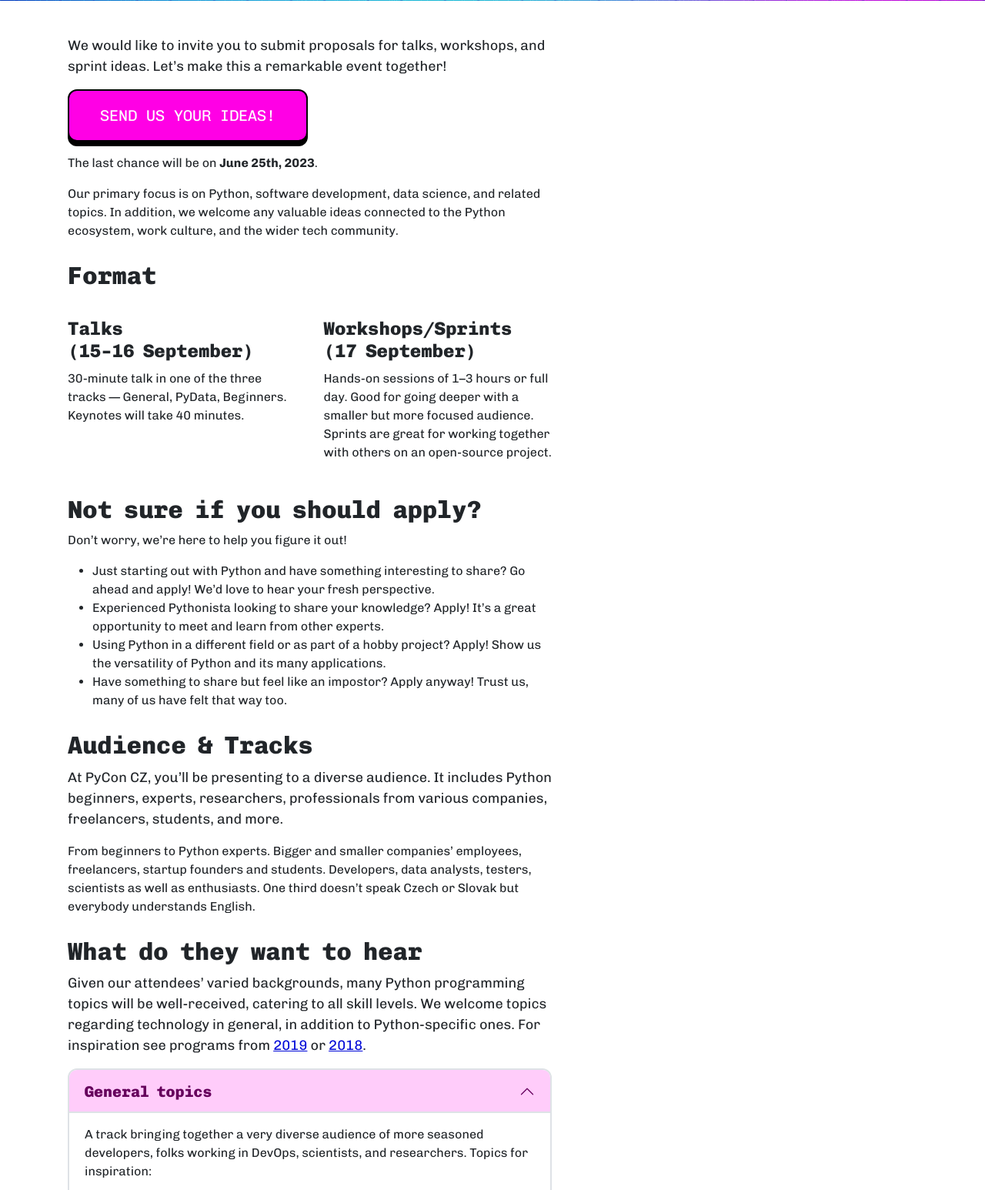
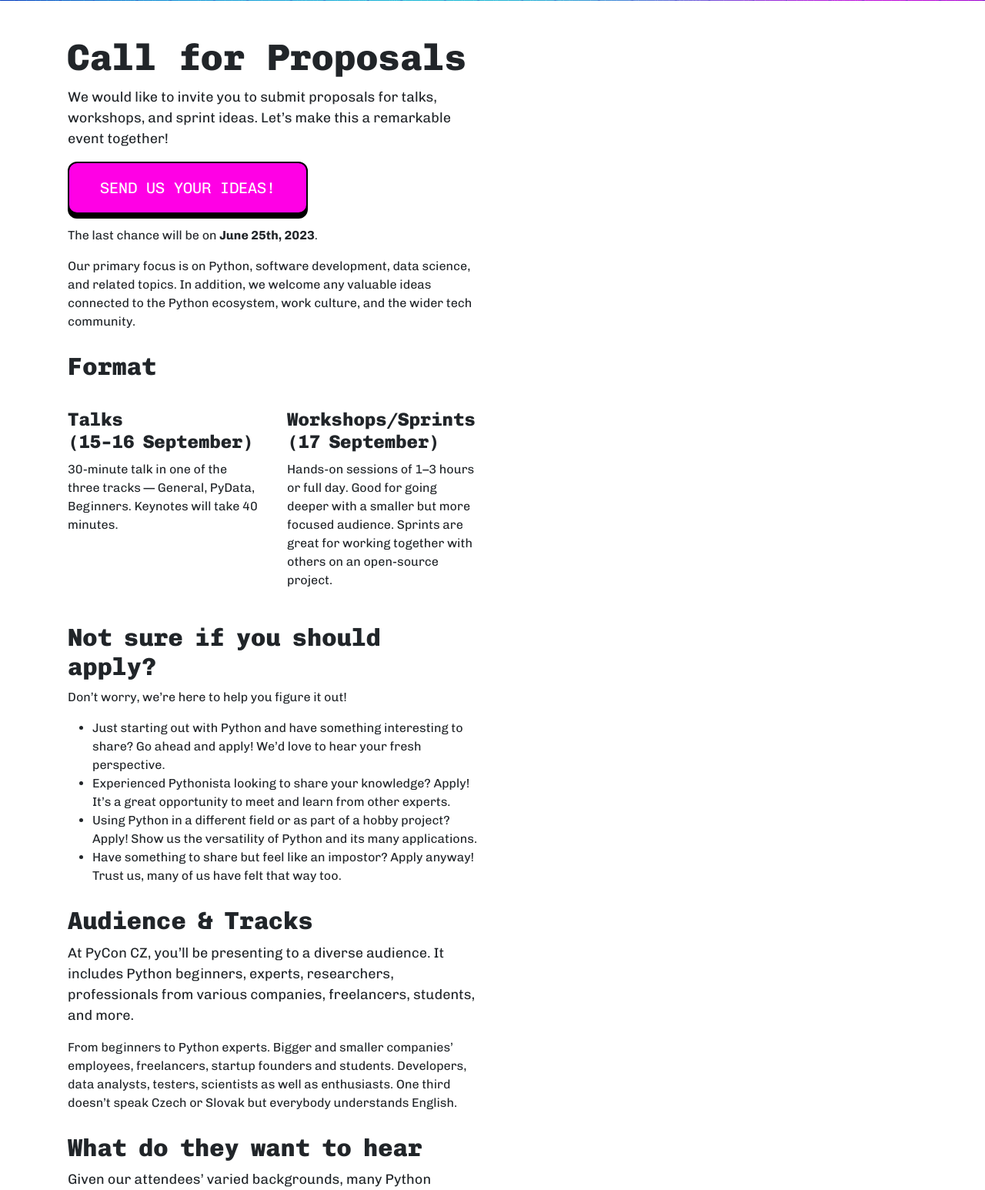
Before and after one commit to pyvec/cz.pycon.org, a Django app: page /2023/cfp/ in a window 1280 px wide. Shown: the part 379-1925 px from the top of the page at 77% size. Run offline with Django 4.2, Linux system fonts and the light colour scheme; style sheets or scripts are compiled from the project's sources; some libraries are stand-ins or nearby versions.

Commit message:
cfp: added a heading, tuned col widths

```diff
--- a/templates/pages/cfp.html
+++ b/templates/pages/cfp.html
@@ -7,8 +7,9 @@
 
 
 {% block main %}
+    <h1>Call for Proposals</h1>
     <div class="row align-items-end">
-        <div class="col-md col-lg-7">
+        <div class="col-md-7 col-lg-6 col-xl-5">
             <p class="lead">We would like to invite you to submit proposals for talks, workshops, and sprint ideas. Let’s make this a remarkable event together!</p>
             <p><a href="https://pretalx.com/pycon-cz-23" class="btn btn-primary btn-lg">Send us your ideas!</a></p>
             <p>The last chance will be on <b>June 25th, 2023</b>.</p>
```
